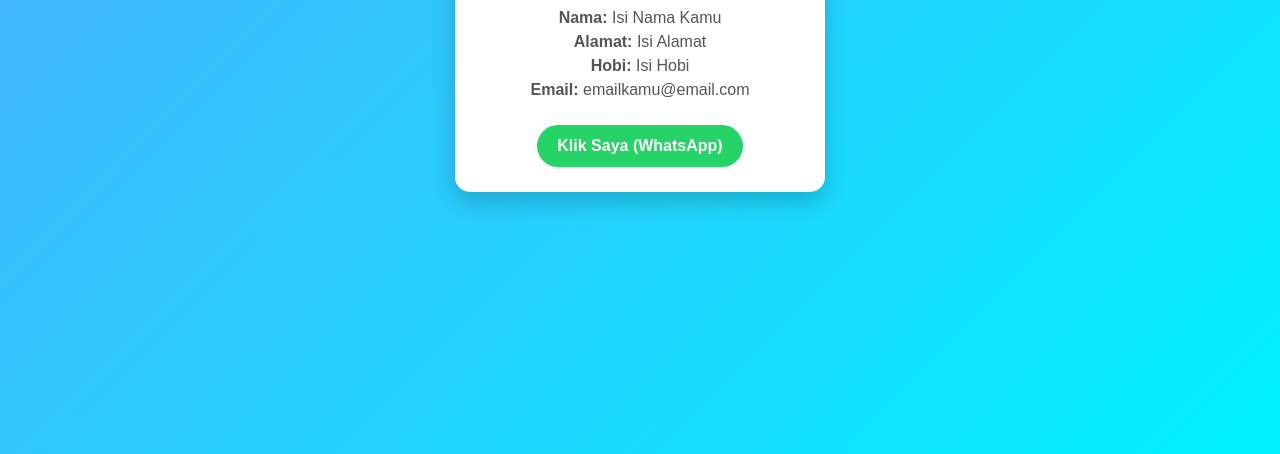
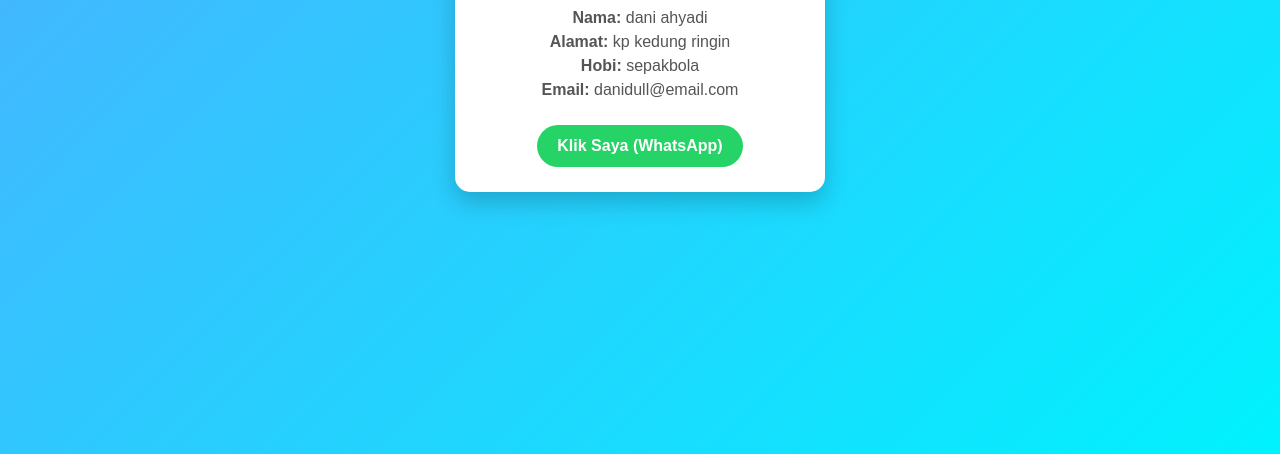
Before and after one commit to roadmen12/biodata, a plain HTML site: page index.html in a window 1280 px wide. Shown: the part 346-800 px from the top of the page. Drawn offline with Linux system fonts and the light colour scheme.

Commit message:
Update index.html
update index

```diff
--- a/index.html
+++ b/index.html
@@ -52,12 +52,12 @@
   <body>
     <div class="card">
       <h1>Biodata Saya</h1>
-      <p><b>Nama:</b> Isi Nama Kamu</p>
-      <p><b>Alamat:</b> Isi Alamat</p>
-      <p><b>Hobi:</b> Isi Hobi</p>
-      <p><b>Email:</b> emailkamu@email.com</p>
+      <p><b>Nama:</b> dani ahyadi</p>
+      <p><b>Alamat:</b> kp kedung ringin</p>
+      <p><b>Hobi:</b> sepakbola</p>
+      <p><b>Email:</b> danidull@email.com</p>
 
-      <a class="btn-wa" href="https://wa.me/6285883341620" target="_blank">
+      <a class="btn-wa" href="https://wa.me/6285811445830" target="_blank">
         Klik Saya (WhatsApp)
       </a>
     </div>
```
